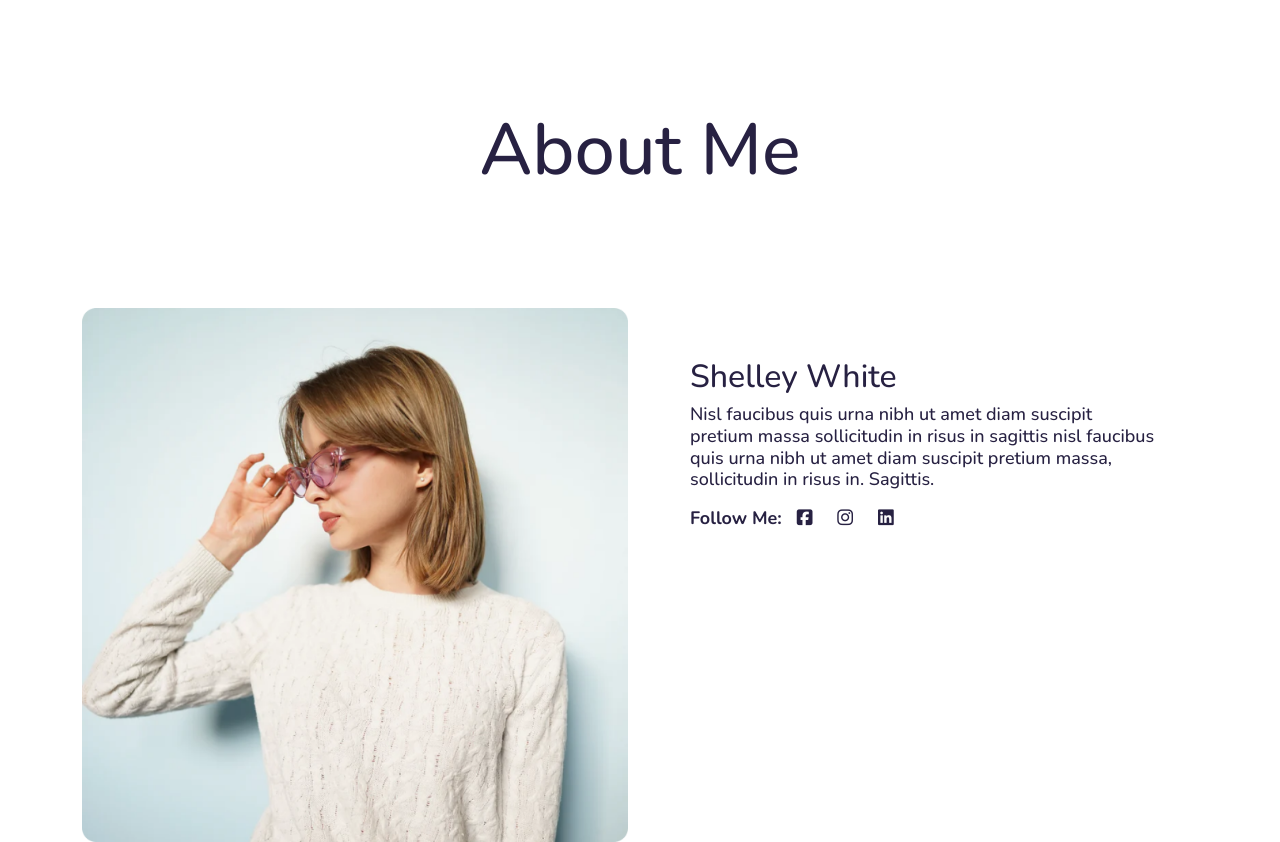
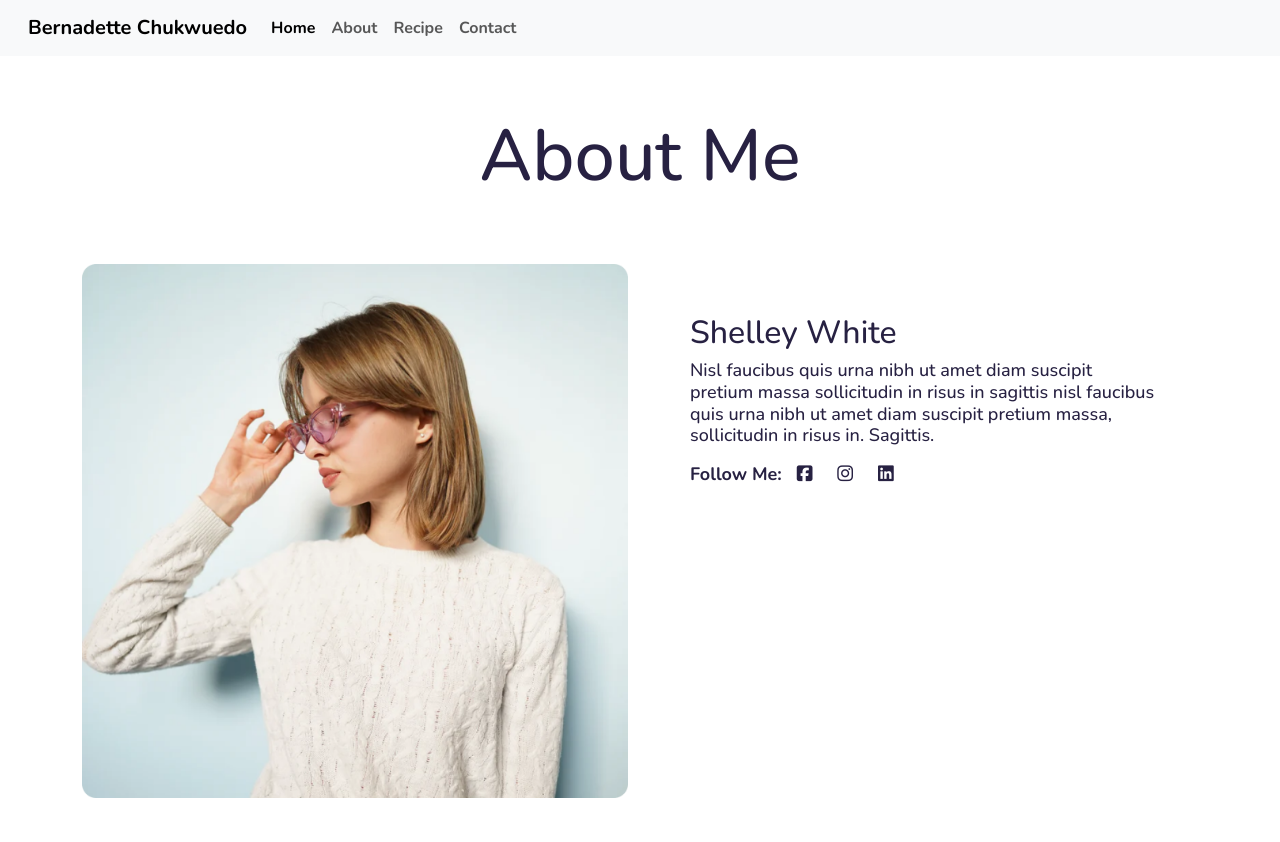
Before and after one commit to Bernadettechukwuedo/portfolioproject, a plain HTML site: page about.html in a window 1280 px wide. Shown: the top 842 px of the page. Drawn offline with nearby package versions, Linux system fonts and the light colour scheme.

Commit message:
added  header

```diff
--- a/about.html
+++ b/about.html
@@ -30,6 +30,36 @@
     <link rel="stylesheet" href="/src/index.css" />
   </head>
   <body>
+    <nav class="navbar navbar-expand-lg bg-body-tertiary">
+      <div class="container-fluid">
+        <a
+          class="navbar-brand ps-3"
+          href="https://github.com/Bernadettechukwuedo/portfolioproject"
+          >Bernadette Chukwuedo</a
+        >
+        <button
+          class="navbar-toggler"
+          type="button"
+          data-bs-toggle="collapse"
+          data-bs-target="#navbarNavAltMarkup"
+          aria-controls="navbarNavAltMarkup"
+          aria-expanded="false"
+          aria-label="Toggle navigation"
+        >
+          <span class="navbar-toggler-icon"></span>
+        </button>
+        <div class="collapse navbar-collapse" id="navbarNavAltMarkup">
+          <div class="d-flex justify-content-center navbar-nav">
+            <a class="nav-link active" aria-current="page" href="/index.html"
+              >Home</a
+            >
+            <a class="nav-link" href="/about.html#about">About</a>
+            <a class="nav-link" href="/recipe.html">Recipe</a>
+            <a class="nav-link" href="contact.html">Contact</a>
+          </div>
+        </div>
+      </div>
+    </nav>
     <h1 class="text-center" id="about">About Me</h1>
     <div class="container">
       <div class="row">
--- a/src/index.css
+++ b/src/index.css
@@ -32,7 +32,7 @@ p{
     color: #272142;
 }
 #about{
-    line-height: 300px;
+    line-height: 200px;
     color: #272142;
 }
 #bio{
```
Also changed, not shown: index.html (+30 -0 lines).
